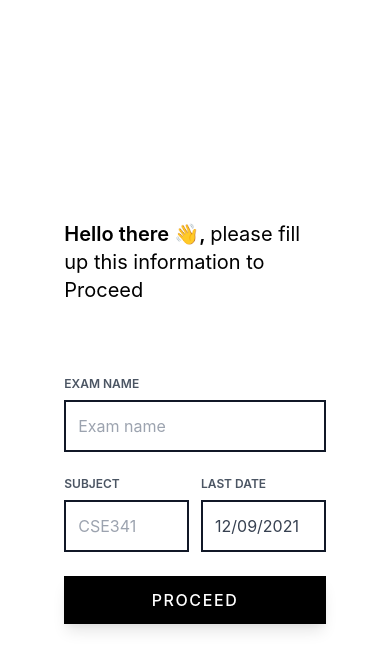
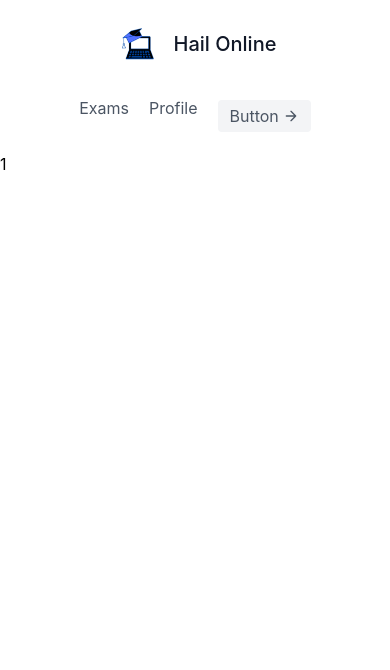
Before and after one commit to zarif007/Online-Exam-ClientSide, a React (Create React App) app in the folder onlineexam/: page /exam/1 in a window 390 px wide. Shown: the top 670 px of the page. Built offline with nearby package versions, Linux system fonts and the light colour scheme.

Commit message:
Added navbar

```diff
--- a/onlineexam/src/App.js
+++ b/onlineexam/src/App.js
@@ -10,11 +10,14 @@ import {
 import HomePage from './Components/HomePage/HomePage';
 import MakeExam from './Components/MakeExam/MakeExam';
 import PrepareExam from './Components/PrepareExam/PrepareExam';
+import NavBar from './Components/NavBar/NavBar';
+import Exam from './Components/Exam/Exam';
 
 function App() {
   return (
     <div>
       <Router>
+        <NavBar/>
         <Switch>
           <Route exact path='/'>
             <HomePage />
@@ -26,7 +29,7 @@ function App() {
             <PrepareExam/>
           </Route>
           <Route exact path='/exam/:exam_id'>
-            <MakeExam />
+            <Exam/>
           </Route>
         </Switch>
       </Router>
--- /dev/null
+++ b/onlineexam/src/Components/Exam/Exam.js
@@ -0,0 +1,17 @@
+import React from 'react'
+import { useParams } from 'react-router-dom';
+
+const Exam = () => {
+
+    const {exam_id} = useParams();
+
+    return (
+        <>
+            {
+                exam_id
+            }
+        </>
+    )
+}
+
+export default Exam
--- a/onlineexam/src/Components/HomePage/HomePage.js
+++ b/onlineexam/src/Components/HomePage/HomePage.js
@@ -1,6 +1,7 @@
 import React from 'react'
 import { Link } from 'react-router-dom'
 import banner from '../../images/banner.png'
+
 
 const HomePage = () => {
   return (
--- a/onlineexam/src/Components/NavBar/NavBar.js
+++ b/onlineexam/src/Components/NavBar/NavBar.js
@@ -1,9 +1,27 @@
 import React from 'react'
+import { Link } from 'react-router-dom'
+import logo from '../../images/logo.png'
 
 const NavBar = () => {
   return (
     <>
-      nav
+      <header className="text-gray-600 body-font">
+        <div className="container mx-auto flex flex-wrap p-5 flex-col md:flex-row items-center">
+          <Link to='/' className="flex title-font font-medium items-center text-gray-900 mb-4 md:mb-0">
+            <img className='w-12 h-12 text-white p-2' src={logo}/>
+            <span className="ml-3 text-xl">Hail Online</span>
+          </Link>
+          <nav className="md:ml-auto flex flex-wrap items-center text-base justify-center">
+            <Link to='/' className="mr-5 hover:text-gray-900">Exams</Link>
+            <Link to='/' className="mr-5 hover:text-gray-900">Profile</Link>
+            <button className="inline-flex items-center bg-gray-100 border-0 py-1 px-3 focus:outline-none hover:bg-gray-200 rounded text-base mt-4 md:mt-0">Button
+            <svg fill="none" stroke="currentColor" stroke-linecap="round" stroke-linejoin="round" strokeWidth="2" className="w-4 h-4 ml-1" viewBox="0 0 24 24">
+              <path d="M5 12h14M12 5l7 7-7 7"></path>
+            </svg>
+          </button>
+          </nav>
+        </div>
+      </header>
     </>
   )
 }
--- a/onlineexam/src/Components/PrepareExam/ExamInfo.js
+++ b/onlineexam/src/Components/PrepareExam/ExamInfo.js
@@ -10,7 +10,7 @@ const ExamInfo = ({exam}) => {
                 <h1 class="sm:text-3xl text-2xl font-medium title-font mb-2 text-gray-900">Exam Info</h1>
                 </div>
                 <div class="flex flex-wrap -m-4">
-                <div class="xl:w-1/4 md:w-1/2 p-4">
+                    <div class="xl:w-1/4 md:w-1/2 w-full p-4">
                         <div class="border border-gray-200 p-6 rounded-lg">
                         <div class="w-10 h-10 inline-flex items-center justify-center rounded-full bg-gray-100 text-gray-500 mb-4">
                             <svg fill="none" stroke="currentColor" stroke-linecap="round" stroke-linejoin="round" stroke-width="2" class="w-6 h-6" viewBox="0 0 24 24">
@@ -21,7 +21,7 @@ const ExamInfo = ({exam}) => {
                         <p class="leading-relaxed text-base">{exam.name}</p>
                         </div>
                     </div>
-                <div class="xl:w-1/4 md:w-1/2 p-4">
+                    <div class="xl:w-1/4 md:w-1/2 w-full p-4">
                         <div class="border border-gray-200 p-6 rounded-lg">
                         <div class="w-10 h-10 inline-flex items-center justify-center rounded-full bg-gray-100 text-gray-500 mb-4">
                             <svg fill="none" stroke="currentColor" stroke-linecap="round" stroke-linejoin="round" stroke-width="2" class="w-6 h-6" viewBox="0 0 24 24">
@@ -34,7 +34,7 @@ const ExamInfo = ({exam}) => {
                         <p class="leading-relaxed text-base">{exam.subject}</p>
                         </div>
                     </div>
-                <div class="xl:w-1/4 md:w-1/2 p-4">
+                    <div class="xl:w-1/4 md:w-1/2 w-full p-4">
                         <div class="border border-gray-200 p-6 rounded-lg">
                         <div class="w-10 h-10 inline-flex items-center justify-center rounded-full bg-gray-100 text-gray-500 mb-4">
                             <svg fill="none" stroke="currentColor" stroke-linecap="round" stroke-linejoin="round" stroke-width="2" class="w-6 h-6" viewBox="0 0 24 24">
@@ -46,7 +46,7 @@ const ExamInfo = ({exam}) => {
                         <p class="leading-relaxed text-base">{exam.assign_date}</p>
                         </div>
                     </div>
-                <div class="xl:w-1/4 md:w-1/2 p-4">
+                    <div class="xl:w-1/4 md:w-1/2 w-full p-4">
                         <div class="border border-gray-200 p-6 rounded-lg">
                         <div class="w-10 h-10 inline-flex items-center justify-center rounded-full bg-gray-100 text-gray-500 mb-4">
                             <svg fill="none" stroke="currentColor" stroke-linecap="round" stroke-linejoin="round" stroke-width="2" class="w-6 h-6" viewBox="0 0 24 24">
--- a/onlineexam/src/Components/PrepareExam/PrepareExam.js
+++ b/onlineexam/src/Components/PrepareExam/PrepareExam.js
@@ -5,6 +5,7 @@ import Question from './Questions';
 import Axios from 'axios'
 import domain from "../../Domain";
 import ExamInfo from './ExamInfo';
+import { useHistory } from 'react-router-dom';
 
 let crypto = require("crypto");
 
@@ -14,6 +15,8 @@ const PrepareExam = () => {
     const [questions, setQuestions] = useState([]);
     const [exam, setExam] = useState({});
     const {exam_id} = useParams();
+
+    const history = useHistory();
 
     useEffect(() => {
         Axios.get(`${domain}exam/${exam_id}`)
@@ -65,7 +68,7 @@ const PrepareExam = () => {
         options3.current.value = '';
         options4.current.value = '';
         answer.current.value = '1';
-    }
+    };
 
     return (
         <>
@@ -115,7 +118,7 @@ const PrepareExam = () => {
                         ADD
                     </button>
                 </form>
-                <button className="flex mx-auto mt-16 mb-20 text-white bg-gray-900 border-0 py-2 px-8 focus:outline-none hover:bg-gray-800 rounded text-lg">Finish</button>
+                <button onClick={() => history.push(`/exam/${exam_id}`)} className="flex mx-auto mt-16 mb-20 text-white bg-gray-900 border-0 py-2 px-8 focus:outline-none hover:bg-gray-800 rounded text-lg">Finish</button>
             </div>
         </>
     )
```
Also changed, not shown: onlineexam/src/images/logo.png (added). Lines whose indentation alone changed are shown as unchanged.
